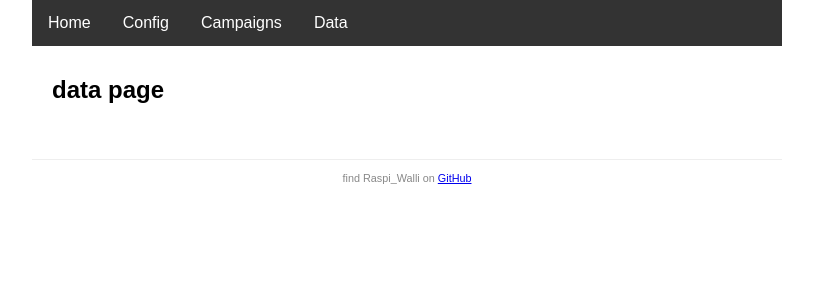
After one commit to munich-ml/raspi_walli, a Python web app: template flask/templates/data.html in a window 1280 px wide. The commit adds this page. Shown: the top 300 px of the page, without its empty margins (233-1046 px from the left). Run offline with Jinja, Linux system fonts and the light colour scheme; the template is opened without the code that fills it: most values are stand-ins (such as "Sample title", 1, 10 or a date in 2020); some libraries are stand-ins or nearby versions.

Commit message:
Plotly started

```diff
--- a/flask/templates/base.html
+++ b/flask/templates/base.html
@@ -20,6 +20,7 @@
             <li><a href="{{ url_for('index') }}">Home</a></li>
             <li><a href="{{ url_for('config') }}">Config</a></li>
             <li><a href="{{ url_for('campaigns') }}">Campaigns</a></li>
+            <li><a href="{{ url_for('data') }}">Data</a></li>
         </ul>
     {% endblock %}
 </nav>
--- /dev/null
+++ b/flask/templates/data.html
@@ -0,0 +1,11 @@
+{% extends 'base.html' %}
+
+{% block content %}
+<h2>data page</h2>
+    <div id='chart' class='chart'></div>
+<script src='https://cdn.plot.ly/plotly-latest.min.js'></script>
+<script type='text/javascript'>
+    var graphs = {{graphJSON | safe}};
+    Plotly.plot('chart', graphs, {});
+</script>
+{% endblock %}
```
Also changed, not shown: flask/app.py (+18 -0 lines).
